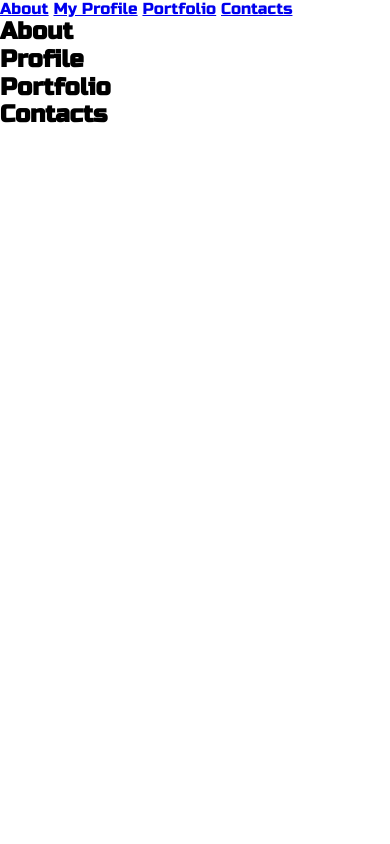
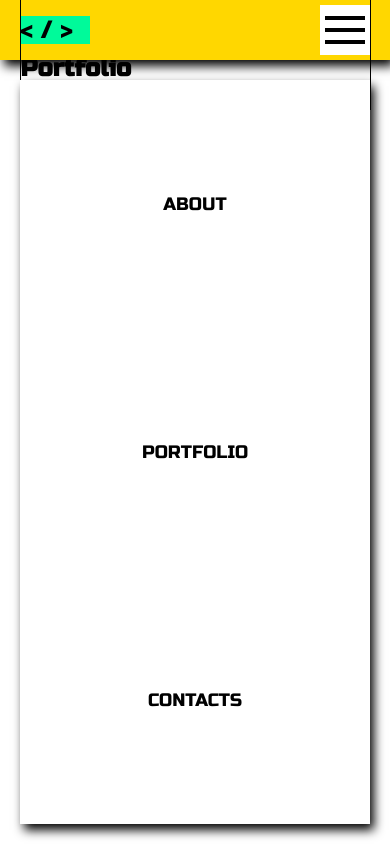
Before and after one commit to O-Honchar/cv-landing, a plain HTML site: page index.html in a window 390 px wide. Drawn offline with Linux system fonts and the light colour scheme.

Commit message:
feat: add header menu layout for mobile

```diff
--- a/css/styles.css
+++ b/css/styles.css
@@ -10,3 +10,169 @@
 body {
     font-family: 'Russo One', sans-serif;
   }
+
+  .container {
+    width: 90%;
+    min-height: 100%;
+    margin: 0 auto;
+    border-left: 1px solid #000;
+    border-right: 1px solid #000;
+  }
+
+  .d-flex {
+    display: flex;
+    justify-content: space-between;
+    align-items: center;
+  }
+
+  .header {
+    height: 60px;
+    position: fixed;
+    top: 0;
+    left: 0;
+    right: 0;
+    background-color: gold;
+    box-shadow: 4px 6px 10px 0px black;
+  }
+
+  .header-logo {
+    min-width: 20%;
+    background-color: mediumspringgreen;
+  }
+
+  /* -- hamburger-menu -- */
+  .hamburger-menu {
+    display: block;
+    position: relative;
+    width: 50px;
+    height: 50px;
+    background-color: #fff;
+    /* border: 1px solid #000; */
+  }
+
+  .hamburger-menu span,
+  .hamburger-menu span::before,
+  .hamburger-menu span::after {
+    position: absolute;
+    height: 4px;
+    background-color: #000;
+  }
+
+  .hamburger-menu span {
+    width: 80%;
+    top: 50%;
+    left: 50%;
+    transform: translate(-50%, -50%);
+  }
+
+  .hamburger-menu span::before,
+  .hamburger-menu span::after {
+    content: "";
+    width: 100%;
+  }
+
+  .hamburger-menu span::before {
+    /* top: -300%; */
+    transform: translateY(-300%);
+  }
+
+  .hamburger-menu span::after {
+    /* top: 300%; */
+    transform: translateY(300%);
+  }
+/* -- hamburger-menu-ends -- */
+
+  /* .header-menu {
+    width: 50%;
+  } */
+  .header-menu {
+    /* display: none; */
+    position: fixed;
+    top: 80px;
+    left: 20px;
+    right: 20px;
+    bottom: 20px;
+    background-color: skyblue;
+    box-shadow: 4px 6px 10px 0px black;
+  }
+
+  .menu-list {
+    list-style: none;
+    /* padding-left: 5%; */
+    flex-direction: column;
+    /* justify-content: space-around; */
+    /* align-items: stretch; */
+    height: 100%;
+    background-color: blanchedalmond;
+  }
+
+  .submenu-item {
+    width: 100%;
+    height: 100%;
+    /* background-color: #fff; */
+    /* outline: 1px solid blue; */
+  }
+
+  .header-logo > a,
+  .submenu-item > a {
+    text-decoration: none;
+    text-transform: uppercase;
+    color: #000;
+    /* background-color: #fff; */
+  }
+
+  .header-logo > a {
+    font-size: 25px;
+  }
+
+  /* .submenu-item > a {
+    font-size: 18px;
+    white-space: nowrap;
+  } */
+  .submenu-item > a {
+    display: flex;
+    justify-content: center;
+    align-items: center;
+    font-size: 18px;
+    /* width: 100%; */
+    height: 100%;
+    background-color: #fff;
+    /* background-color: gold; */
+    /* background-color: blue; */
+  }
+
+  .submenu-item > a:hover {
+    background: #CFD8DC;
+  }
+
+
+  @media (min-width:600px) {
+    .hamburger-menu {
+      display: none;
+    }
+
+    .header-menu {
+      position: static;
+      width: 60%;
+      box-shadow: none;
+    }
+
+    .menu-list {
+      flex-direction: row;
+      justify-content: space-between;
+    }
+
+    .submenu-item {
+      width: auto;
+    }
+
+    .submenu-item > a {
+      display: inline;
+    }
+  }
+
+  @media (min-width:900px) {
+    .header-menu {
+      width: 50%;
+    }
+  }
--- a/index.html
+++ b/index.html
@@ -9,12 +9,20 @@
 <body>
     <!-- header -->
     <header class="header">
-        <div class="container">
+        <div class="container d-flex">
+            <div class="header-logo">
+                <a href="#">&LT; &sol; &GT;</a>
+            </div>
+            <div class="hamburger-menu">
+                <span></span>
+            </div>
             <nav class="header-menu">
-                <a href="#">About</a>
-                <a href="#">My Profile</a>
-                <a href="#">Portfolio</a>
-                <a href="#">Contacts</a>
+                <ul class="menu-list d-flex">
+                    <li class="submenu-item"><a href="#">About</a></li>
+                    <!-- <li class="submenu-item"><a href="#">My Profile</a></li> -->
+                    <li class="submenu-item"><a href="#">Portfolio</a></li>
+                    <li class="submenu-item"><a href="#">Contacts</a></li>
+                </ul>
             </nav>
         </div>
     </header>
```
